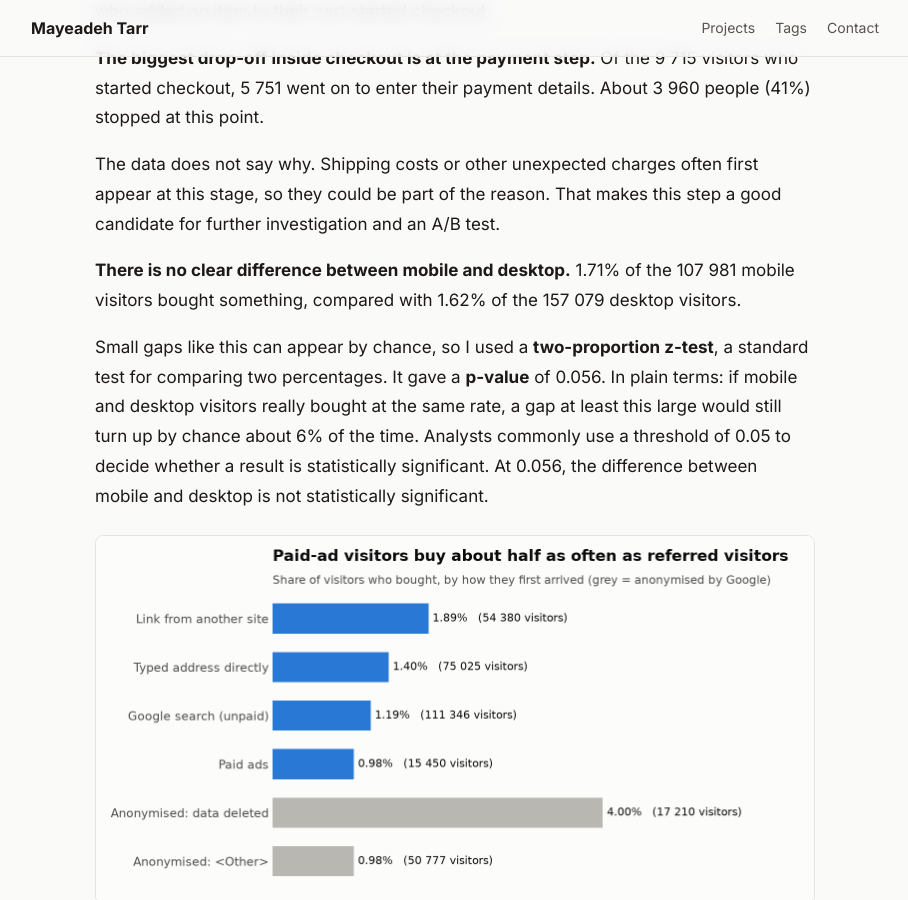
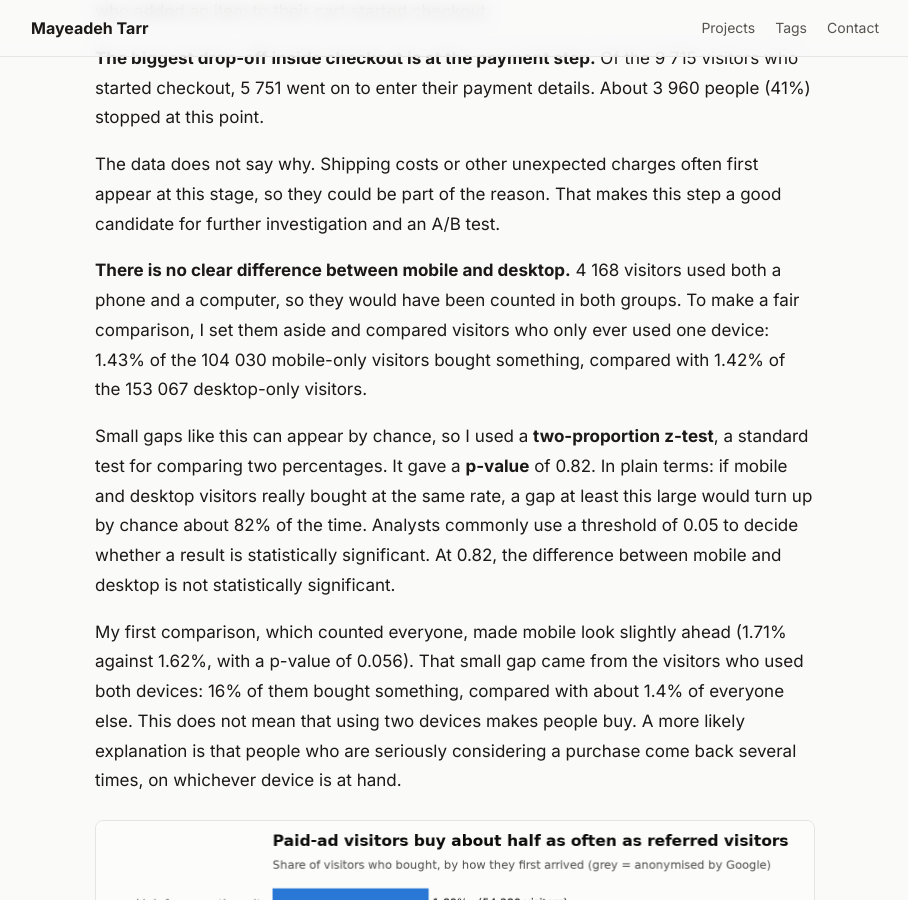
Before and after one commit to maytarr/maytarr.github.io, a Jekyll site: the page built from _projects/ecommerce-funnel-analysis.md, in a window 1280 px wide and 900 px high, scrolled down 2506 px. Shown: the whole window, without its empty margins (185-1093 px from the left). Built offline with Jekyll 4.4.1, drawn with Linux system fonts in a browser that asks for light colours; some of the changed text lies outside the part shown.

Commit message:
Device comparison: count each visitor once; retitle revenue section
Co-Authored-By: Claude Opus 5.5 <noreply@anthropic.com>

```diff
--- a/_projects/ecommerce-funnel-analysis.md
+++ b/_projects/ecommerce-funnel-analysis.md
@@ -46,9 +46,11 @@ One simplification is worth knowing. I counted each step separately, so the funn
 
 The data does not say why. Shipping costs or other unexpected charges often first appear at this stage, so they could be part of the reason. That makes this step a good candidate for further investigation and an A/B test.
 
-**There is no clear difference between mobile and desktop.** 1.71% of the 107 981 mobile visitors bought something, compared with 1.62% of the 157 079 desktop visitors.
+**There is no clear difference between mobile and desktop.** 4 168 visitors used both a phone and a computer, so they would have been counted in both groups. To make a fair comparison, I set them aside and compared visitors who only ever used one device: 1.43% of the 104 030 mobile-only visitors bought something, compared with 1.42% of the 153 067 desktop-only visitors.
 
-Small gaps like this can appear by chance, so I used a **two-proportion z-test**, a standard test for comparing two percentages. It gave a **p-value** of 0.056. In plain terms: if mobile and desktop visitors really bought at the same rate, a gap at least this large would still turn up by chance about 6% of the time. Analysts commonly use a threshold of 0.05 to decide whether a result is statistically significant. At 0.056, the difference between mobile and desktop is not statistically significant.
+Small gaps like this can appear by chance, so I used a **two-proportion z-test**, a standard test for comparing two percentages. It gave a **p-value** of 0.82. In plain terms: if mobile and desktop visitors really bought at the same rate, a gap at least this large would turn up by chance about 82% of the time. Analysts commonly use a threshold of 0.05 to decide whether a result is statistically significant. At 0.82, the difference between mobile and desktop is not statistically significant.
+
+My first comparison, which counted everyone, made mobile look slightly ahead (1.71% against 1.62%, with a p-value of 0.056). That small gap came from the visitors who used both devices: 16% of them bought something, compared with about 1.4% of everyone else. This does not mean that using two devices makes people buy. A more likely explanation is that people who are seriously considering a purchase come back several times, on whichever device is at hand.
 
 ![Purchase rate by traffic source](/assets/images/ecommerce-funnel/02_purchase_rate_by_source.png)
 
@@ -67,7 +69,7 @@ Two cautions apply:
 
 After 21 December, sales fell sharply. Early January is the most puzzling period: in the week starting 4 January, the shop had about four in five as many visitors as in the peak week (24 493), but less than a quarter of the buyers (161).
 
-## A tracking error, not a sales drop
+## A revenue drop that was not what it seemed
 
 In the last week of January, the average amount spent per buyer fell to about US$18. In every earlier week, it was between about US$60 and US$105. Before reporting this as a finding, I checked the data day by day.
 
```
